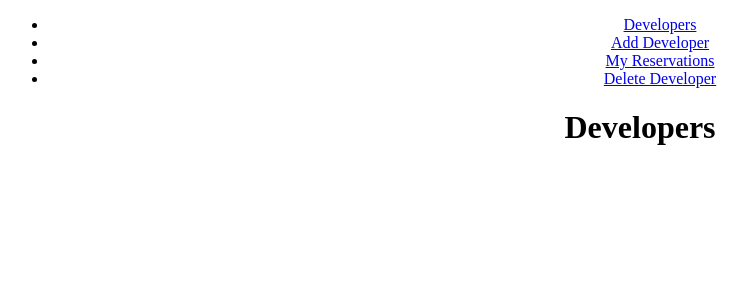
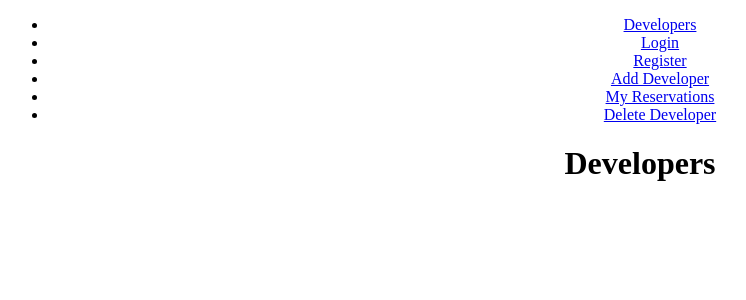
Before and after one commit to gak92/book_devs_app, a React (Create React App) app: page / in a window 1280 px wide. Shown: the top 300 px of the page, without its empty margins (0-746 px from the left). Built offline with nearby package versions, Linux system fonts and the light colour scheme.

Commit message:
Add login and registration link into side Navigation

```diff
--- a/src/components/sideNav.js
+++ b/src/components/sideNav.js
@@ -10,6 +10,16 @@ const Sidenav = () => {
             <li>
                 <NavLink to="/" >
                     Developers
+                </NavLink>
+            </li>
+            <li>
+                <NavLink to="/login" >
+                    Login
+                </NavLink>
+            </li>
+            <li>
+                <NavLink to="/register" >
+                    Register
                 </NavLink>
             </li>
             <li>
```
